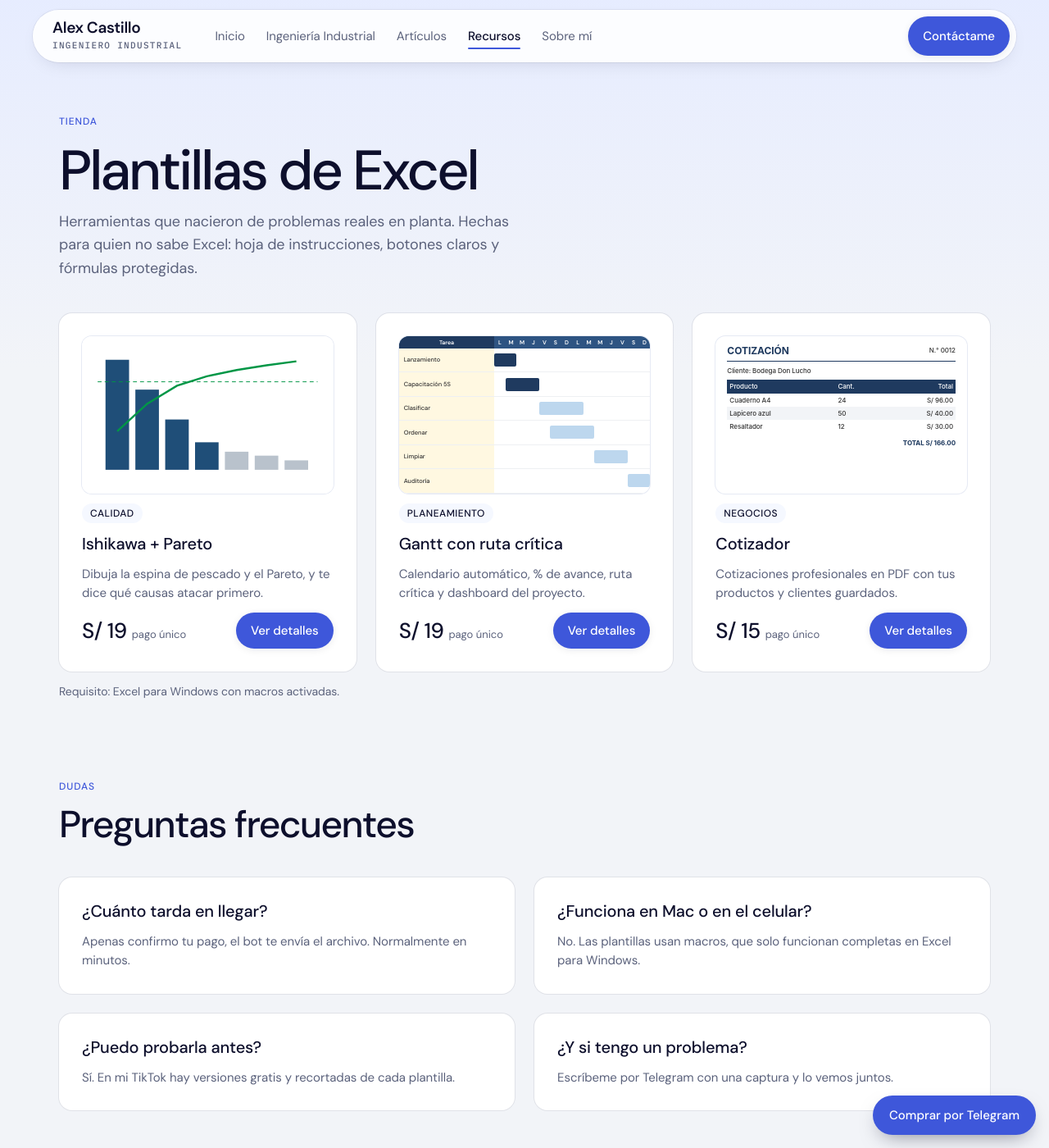
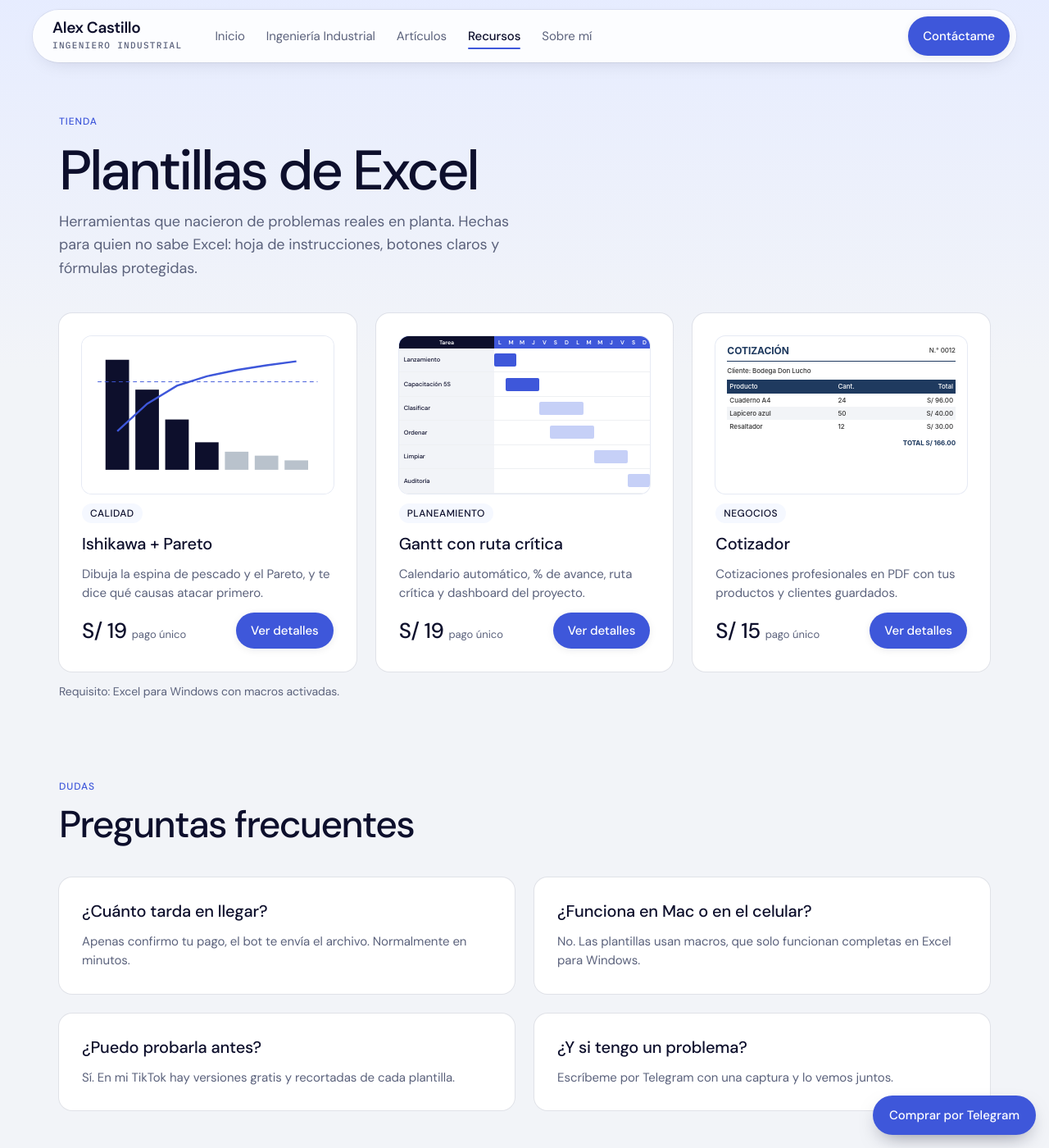
Before and after one commit to AlexCastilloFar/AlexCastilloFar.github.io, a Jekyll site: the page built from plantillas/index.html, in a window 1280 px wide and 1400 px high. Shown: the whole window at 82% size. Built offline with Jekyll 4.4.1, drawn with Linux system fonts in a browser that asks for light colours.

Commit message:
Vista previa 6

```diff
--- a/_includes/thumb-pareto.html
+++ b/_includes/thumb-pareto.html
@@ -1 +1 @@
-<svg viewBox="0 0 320 200" style="width:100%;height:100%;display:block"><rect width="320" height="200" fill="#fff"/><g fill="#1F4E78"><rect x="30" y="30" width="30" height="140"/><rect x="68" y="68" width="30" height="102"/><rect x="106" y="106" width="30" height="64"/><rect x="144" y="135" width="30" height="35"/></g><g fill="#b9c2cc"><rect x="182" y="147" width="30" height="23"/><rect x="220" y="152" width="30" height="18"/><rect x="258" y="158" width="30" height="12"/></g><line x1="20" y1="58" x2="300" y2="58" stroke="#009646" stroke-dasharray="5 4"/><polyline fill="none" stroke="#009646" stroke-width="2.5" points="45,121 83,86 121,63 159,51 197,43 235,37 273,32"/></svg>
+<svg viewBox="0 0 320 200" style="width:100%;height:100%;display:block"><rect width="320" height="200" fill="#fff"/><g fill="#0d0f2c"><rect x="30" y="30" width="30" height="140"/><rect x="68" y="68" width="30" height="102"/><rect x="106" y="106" width="30" height="64"/><rect x="144" y="135" width="30" height="35"/></g><g fill="#b9c2cc"><rect x="182" y="147" width="30" height="23"/><rect x="220" y="152" width="30" height="18"/><rect x="258" y="158" width="30" height="12"/></g><line x1="20" y1="58" x2="300" y2="58" stroke="#3e57da" stroke-dasharray="5 4"/><polyline fill="none" stroke="#3e57da" stroke-width="2.5" points="45,121 83,86 121,63 159,51 197,43 235,37 273,32"/></svg>
--- a/assets/css/style.css
+++ b/assets/css/style.css
@@ -559,3 +559,8 @@ body:not(.s-inicio):not(.l-post) main{background:linear-gradient(180deg,#e6ecff
 body:not(.s-inicio):not(.l-post) .band-wash{background:#fff}
 .ses-btn,.buybox{box-shadow:0 0 0 1px var(--line)}
 .warn{background:#fff;box-shadow:inset 3px 0 0 var(--accent),0 0 0 1px var(--line)}
+/* Miniaturas de plantillas en la paleta índigo */
+.mg-h{background:#3e57da}.mg-h span:first-child{background:#0d0f2c}
+.mg-r b{background:var(--mist);color:var(--ink)}
+.mg-r i[style*="1f3a5f"]{background:#3e57da!important}
+.mg-r i[style*="bdd7ee"]{background:#c6d0f7!important}
```
